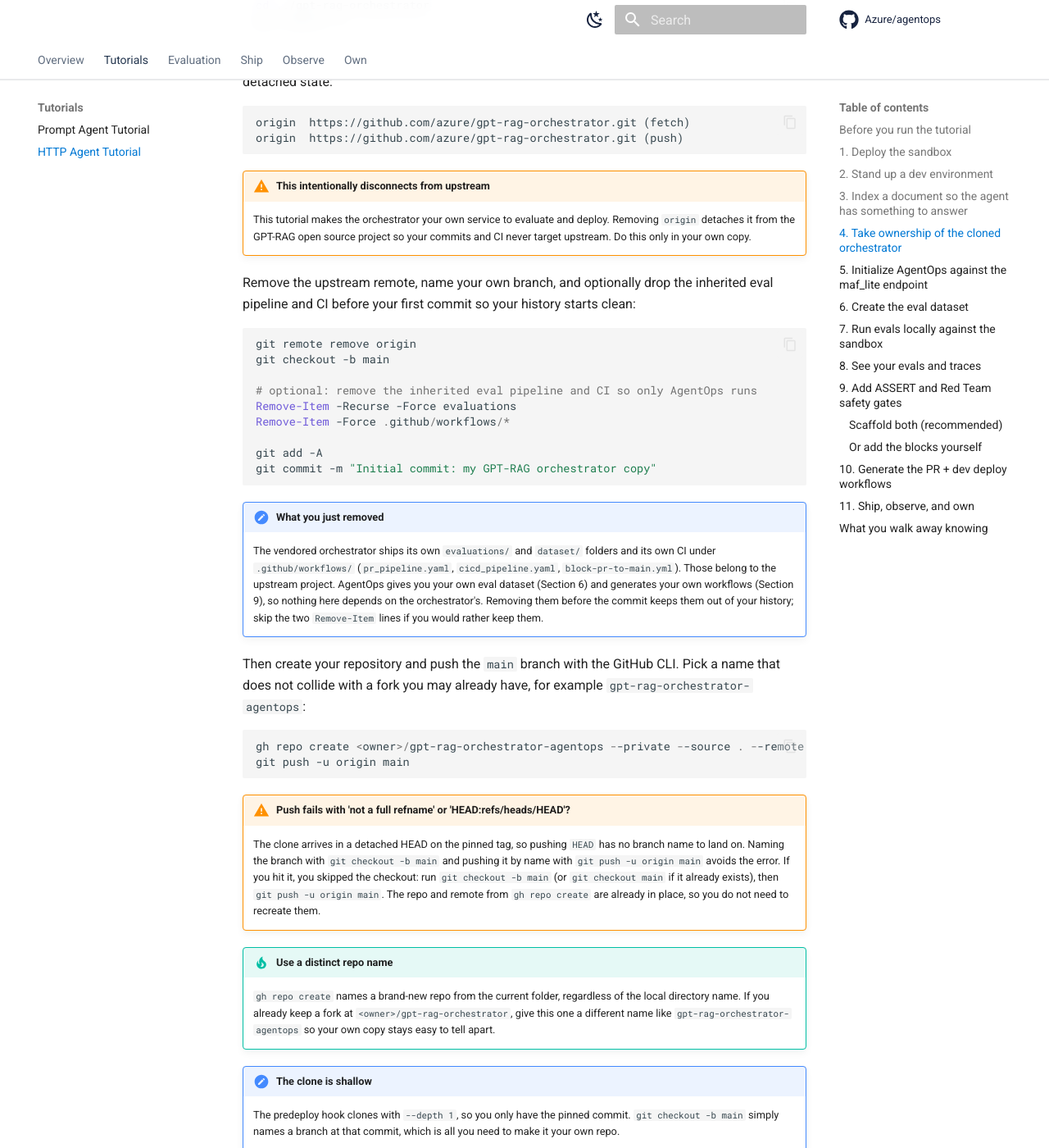
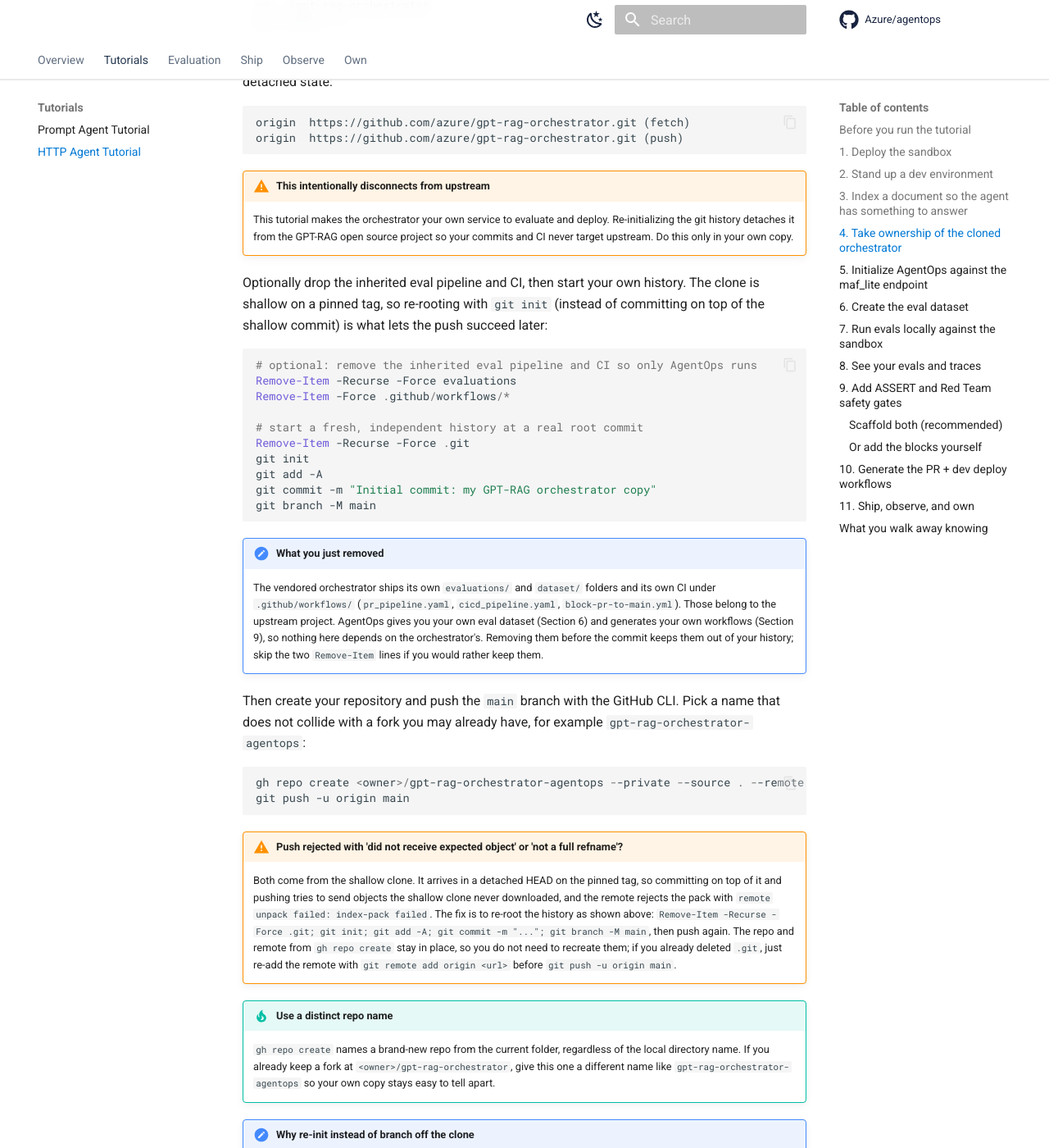
Before and after one commit to Azure/agentops, an MkDocs documentation site: the page built from docs/tutorial-http-agent.md, in a window 1280 px wide and 1400 px high, scrolled down 3476 px. Shown: the whole window at 82% size. Built offline with MkDocs 1.6.1 and Material for MkDocs 9.7.7, drawn with Linux system fonts in a browser that asks for light colours; comment, search, counter and statistics services are not loaded; some of the changed text lies outside the part shown.

Commit message:
docs(http tutorial): re-root Section 4 history to fix shallow-clone push
The orchestrator clone is shallow (--depth 1 on a pinned tag), so committing on
top of it and pushing fails on the remote with 'did not receive expected object'
/ 'remote unpack failed: index-pack failed' because the pack references shallow
boundary objects the clone never downloaded.

Replace 'git remote remove origin; git checkout -b main' with deleting .git and
running 'git init' to start a clean, self-contained root commit. Update the
troubleshooting note and the shallow-clone note to match.

Co-authored-by: Copilot <223556219+Copilot@users.noreply.github.com>

````diff
--- a/docs/tutorial-http-agent.md
+++ b/docs/tutorial-http-agent.md
@@ -177,23 +177,25 @@ origin  https://github.com/azure/gpt-rag-orchestrator.git (push)
 
 !!! warning "This intentionally disconnects from upstream"
     This tutorial makes the orchestrator your own service to evaluate and
-    deploy. Removing `origin` detaches it from the GPT-RAG open source project
-    so your commits and CI never target upstream. Do this only in your own copy.
+    deploy. Re-initializing the git history detaches it from the GPT-RAG open
+    source project so your commits and CI never target upstream. Do this only in
+    your own copy.
 
-Remove the upstream remote, name your own branch, and optionally drop the
-inherited eval pipeline and CI before your first commit so your history starts
-clean:
+Optionally drop the inherited eval pipeline and CI, then start your own history.
+The clone is shallow on a pinned tag, so re-rooting with `git init` (instead of
+committing on top of the shallow commit) is what lets the push succeed later:
 
 ```powershell
-git remote remove origin
-git checkout -b main
-
 # optional: remove the inherited eval pipeline and CI so only AgentOps runs
 Remove-Item -Recurse -Force evaluations
 Remove-Item -Force .github/workflows/*
 
+# start a fresh, independent history at a real root commit
+Remove-Item -Recurse -Force .git
+git init
 git add -A
 git commit -m "Initial commit: my GPT-RAG orchestrator copy"
+git branch -M main
 ```
 
 !!! note "What you just removed"
@@ -214,14 +216,16 @@ gh repo create <owner>/gpt-rag-orchestrator-agentops --private --source . --remo
 git push -u origin main
 ```
 
-!!! warning "Push fails with 'not a full refname' or 'HEAD:refs/heads/HEAD'?"
-    The clone arrives in a detached HEAD on the pinned tag, so pushing `HEAD`
-    has no branch name to land on. Naming the branch with `git checkout -b main`
-    and pushing it by name with `git push -u origin main` avoids the error. If
-    you hit it, you skipped the checkout: run `git checkout -b main` (or
-    `git checkout main` if it already exists), then `git push -u origin main`.
-    The repo and remote from `gh repo create` are already in place, so you do
-    not need to recreate them.
+!!! warning "Push rejected with 'did not receive expected object' or 'not a full refname'?"
+    Both come from the shallow clone. It arrives in a detached HEAD on the pinned
+    tag, so committing on top of it and pushing tries to send objects the shallow
+    clone never downloaded, and the remote rejects the pack with
+    `remote unpack failed: index-pack failed`. The fix is to re-root the history
+    as shown above:
+    `Remove-Item -Recurse -Force .git; git init; git add -A; git commit -m "..."; git branch -M main`,
+    then push again. The repo and remote from `gh repo create` stay in place, so
+    you do not need to recreate them; if you already deleted `.git`, just re-add
+    the remote with `git remote add origin <url>` before `git push -u origin main`.
 
 !!! tip "Use a distinct repo name"
     `gh repo create` names a brand-new repo from the current folder, regardless
@@ -229,10 +233,11 @@ git push -u origin main
     `<owner>/gpt-rag-orchestrator`, give this one a different name like
     `gpt-rag-orchestrator-agentops` so your own copy stays easy to tell apart.
 
-!!! note "The clone is shallow"
+!!! note "Why re-init instead of branch off the clone"
     The predeploy hook clones with `--depth 1`, so you only have the pinned
-    commit. `git checkout -b main` simply names a branch at that commit, which
-    is all you need to make it your own repo.
+    commit and its shallow boundary. Branching off it keeps that boundary, which
+    breaks the push. Deleting `.git` and running `git init` gives you a clean,
+    self-contained root commit with all the current files and nothing upstream.
 
 ## 5. Initialize AgentOps against the maf_lite endpoint
 
````
